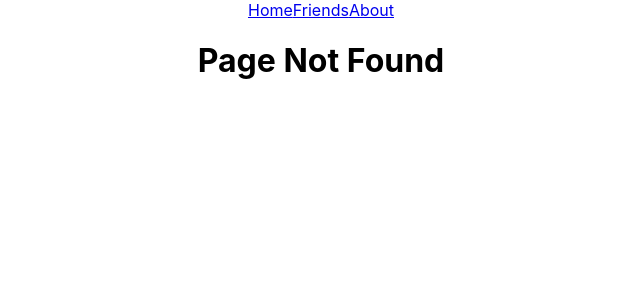
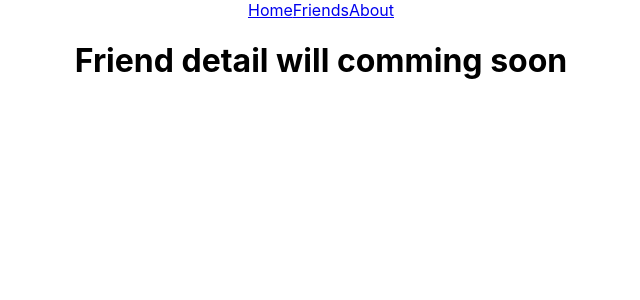
Before and after one commit to shakhawat07/simple-react-router, a React (Create React App) app: page /friend/1 in a window 1280 px wide. Before the commit this address had no page. Shown: the top 300 px of the page, without its empty margins (319-959 px from the left). Built offline with nearby package versions, Linux system fonts and the light colour scheme.

Commit message:
dynamic route added

```diff
--- a/src/App.js
+++ b/src/App.js
@@ -5,6 +5,7 @@
 import NotFound from './components/NotFound/NotFound';
 import { BrowserRouter as Router, Switch, Route } from 'react-router-dom';
 import Header from './components/Header/Header';
+import FriendDetail from './components/FriendDetail/FriendDetail';
 
 function App() {
   return (
@@ -21,6 +22,9 @@
           <Route path="/friends">
             <Friends></Friends>
           </Route>
+          <Route path="/friend/:friendId">
+            <FriendDetail></FriendDetail>
+          </Route>
           <Route exact path="/">
             <Home></Home>
           </Route>
--- a/src/components/Friend/Friend.js
+++ b/src/components/Friend/Friend.js
@@ -1,19 +1,22 @@
 import React from 'react';
+import { Link } from 'react-router-dom';
 
 const Friend = (props) => {
-    const { name, phone, website, address } = props.friend;
+    const { id, name, phone, website, address } = props.friend;
     const friendStyle = {
         border: '3px solid goldenrod',
         margin: '10px',
         padding: '10px',
         borderRadius: '10px'
     }
+    const url = `/friend/${id}`
     return (
         <div style={friendStyle}>
             <h1>I am :{name}</h1>
             <h5>Call me: {phone}</h5>
             <p>Visit me: {website}</p>
             <p>I live in: {address.city}</p>
+            <Link to={url}>Visit Me</Link>
         </div>
     );
 };
--- /dev/null
+++ b/src/components/FriendDetail/FriendDetail.js
@@ -0,0 +1,11 @@
+import React from 'react';
+
+const FriendDetail = () => {
+    return (
+        <div>
+            <h1>Friend detail will comming soon</h1>
+        </div>
+    );
+};
+
+export default FriendDetail;
```
